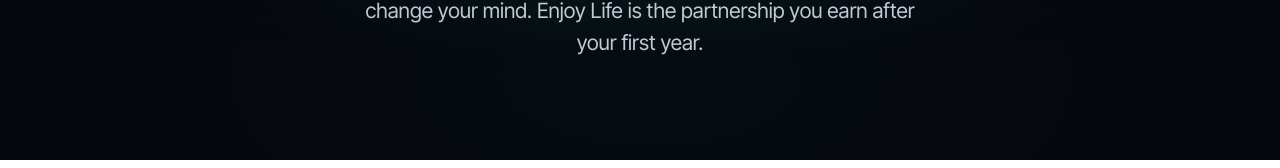
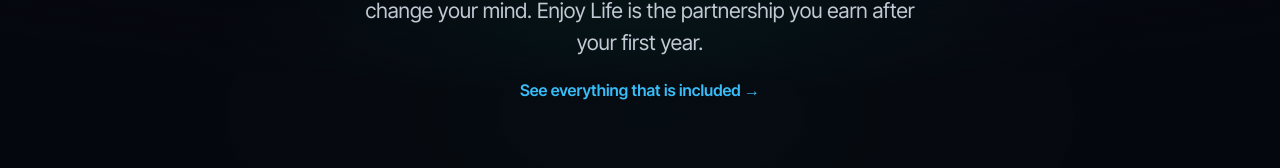
Before and after one commit to staybookt/staybookt-investor, a Next.js app: page /pricing in a window 1280 px wide. Shown: the part 417-585 px from the top of the page. Built offline with nearby package versions, Linux system fonts and the light colour scheme; no server answers.

Commit message:
Link the new What's included page from the how-it-works hero and the pricing subhero

```diff
--- a/app/pricing/page.tsx
+++ b/app/pricing/page.tsx
@@ -69,6 +69,11 @@ export default function PricingPage() {
             $199 a month. Nothing upfront, no setup fee, no menu. One plan gets you found and runs
             your whole front office. Ninety days to change your mind. Enjoy Life is the partnership
             you earn after your first year.
+          </p>
+          <p className="lead reveal d2" style={{ marginTop: 18, fontSize: 16 }}>
+            <a href="/whats-included" style={{ color: '#38bdf8', textDecoration: 'none', fontWeight: 600 }}>
+              See everything that is included &rarr;
+            </a>
           </p>
         </div>
       </section>
```
